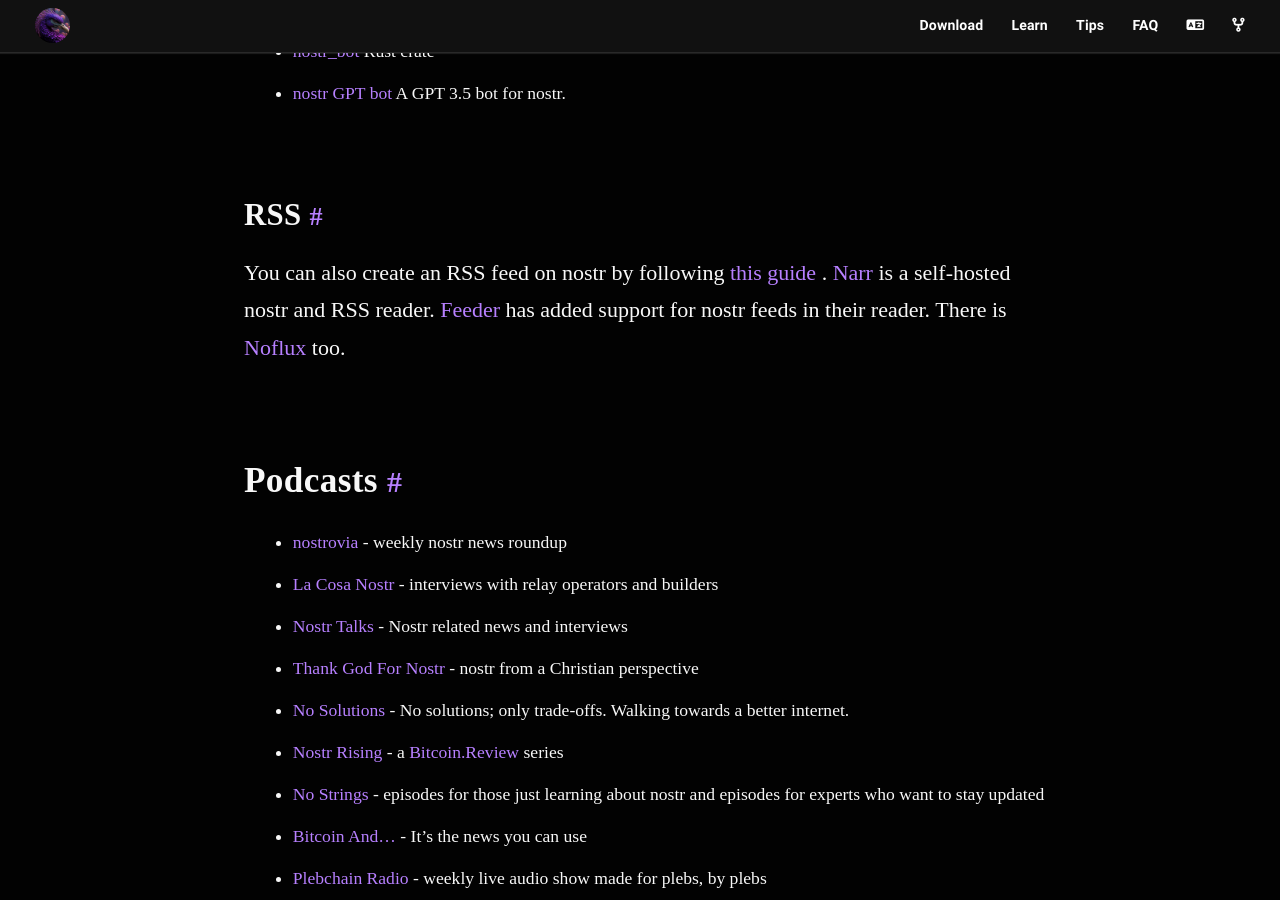
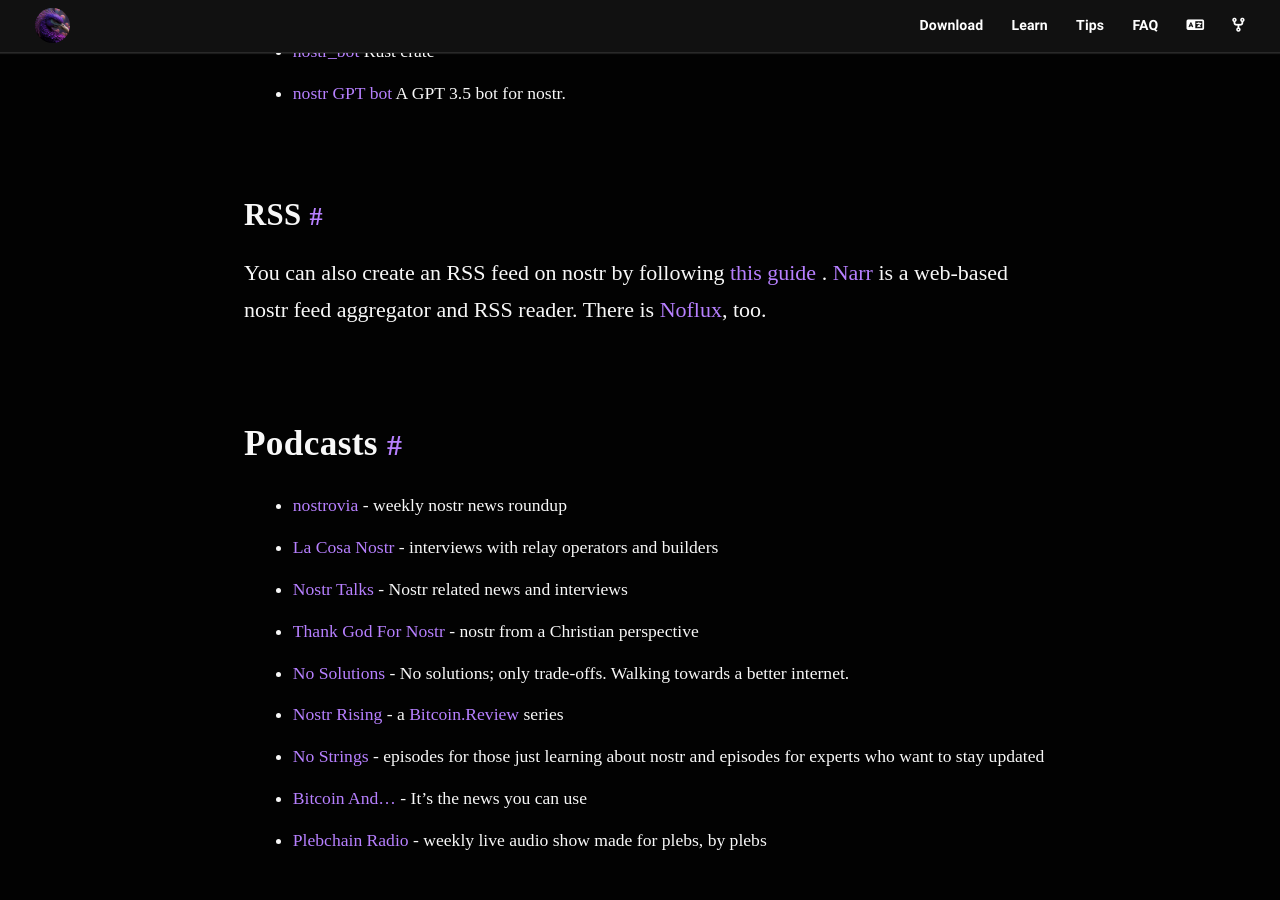
Before and after one commit to nostr-resources/nostr-resources.github.io, a Jekyll site: the page built from index.md, in a window 1280 px wide and 900 px high, scrolled down 16253 px. Built offline with Jekyll 4.4.1, drawn with Linux system fonts in a browser that asks for light colours; some web fonts are replaced.

Commit message:
Updates RSS section index.md (#83)
Removes Feeder, as Feeder removed Nostr.

```diff
--- a/index.md
+++ b/index.md
@@ -459,9 +459,8 @@ Some DVMs, like [Noogle](https://noogle.lol/), have search capabilities, as well
 ### RSS
 
 You can also create an RSS feed on nostr by following [this guide](https://habla.news/a/naddr1qvzqqqr4gupzp89qh469qapddgsrr8qw84xx08y7q34fm3cw3m64c2g9ufq9ydqtqyghwumn8ghj7mn0wd68ytnhd9hx2tcqzpkngat8w4nhzve3ve6k2d3hvyus88uu4f) .
-[Narr](https://github.com/fiatjaf/narr) is a self-hosted nostr and RSS reader.
-[Feeder](https://github.com/spacecowboy/Feeder/) has added support for nostr feeds in their reader.
-There is [Noflux](https://github.com/fiatjaf/noflux) too.
+[Narr](https://github.com/fiatjaf/narr) is a web-based nostr feed aggregator and RSS reader.
+There is [Noflux](https://github.com/fiatjaf/noflux), too.
 
 ## Podcasts
 
```
